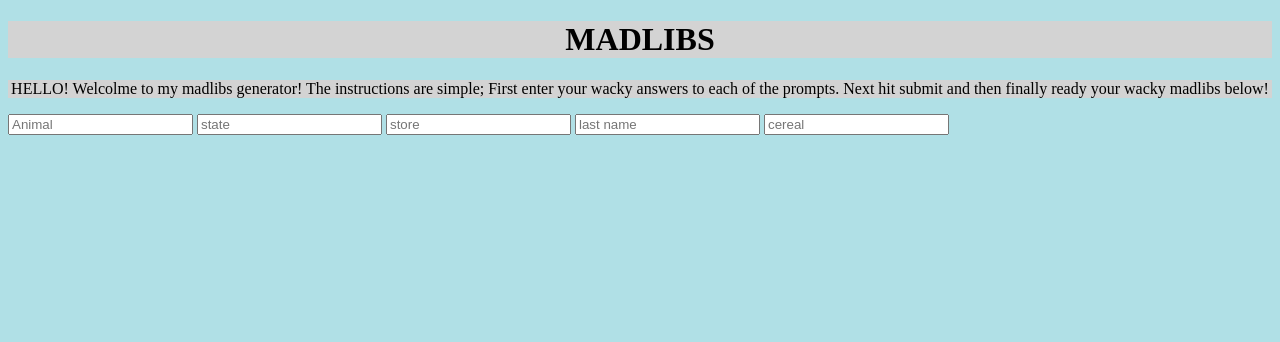
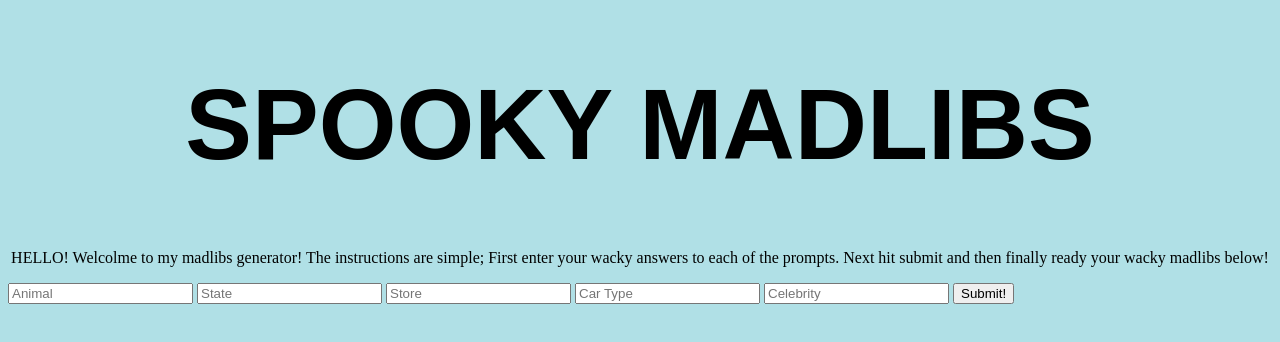
Before and after one commit to trekey/madLibsByTre, a plain HTML site: page index.html in a window 1280 px wide. Drawn offline with Linux system fonts and the light colour scheme.

Commit message:
new commit

```diff
--- a/index.html
+++ b/index.html
@@ -11,14 +11,16 @@
     .title{
         text-align: center;
         Color:black;
-        background-color: lightgrey;
+        font-family: fantasy;
+        font-size: 100px;
+    }
+    .welcolme{
+        text-align: center;
+        color: black;
+
 
     }
-    .instructions{
-        text-align: center;
-        color: black;
-        background-color: lightgrey ;
-    }
+
     #forms{
          text-align: justify;
         align-content: center;
@@ -30,20 +32,29 @@
 
 <body style="background-color:powderblue;">
 
-<h1 class="title">MADLIBS</h1>
-<p class="instructions">
+<h1 class="title">SPOOKY MADLIBS</h1>
+<p class="welcolme">
     HELLO! Welcolme to my madlibs generator!
     The instructions are simple;
     First enter your wacky answers to each of the prompts.
     Next hit submit and then finally ready your wacky madlibs below!
 </p>
 <form id="forms">
-<input class="submit1" type="text" placeholder="Animal">
-<input class="submit2" type="text" placeholder="state">
-<input class="submit3" type="text" placeholder="store">
-<input class="submit4" type="text" placeholder="last name">
-<input class="submit5" type="text" placeholder="cereal">
+<input class="animal" type="text" placeholder="Animal">
+<input class="state" type="text" placeholder="State">
+<input class="store" type="text" placeholder="Store">
+<input class="cartype" type="text" placeholder="Car Type">
+<input class="celebrity" type="text" placeholder="Celebrity">
+<button type="submit">Submit!</button>
+</form>
+<div class="introbox"></div>
+<!-- <div class=""></div>
+<div class=""></div>
+<div class=""></div>
+<div class=""></div>
+<div class=""></div>
+<div class=""></div>
+<div class=""></div> -->
 
-</form>
 </body>
 </html>
```
